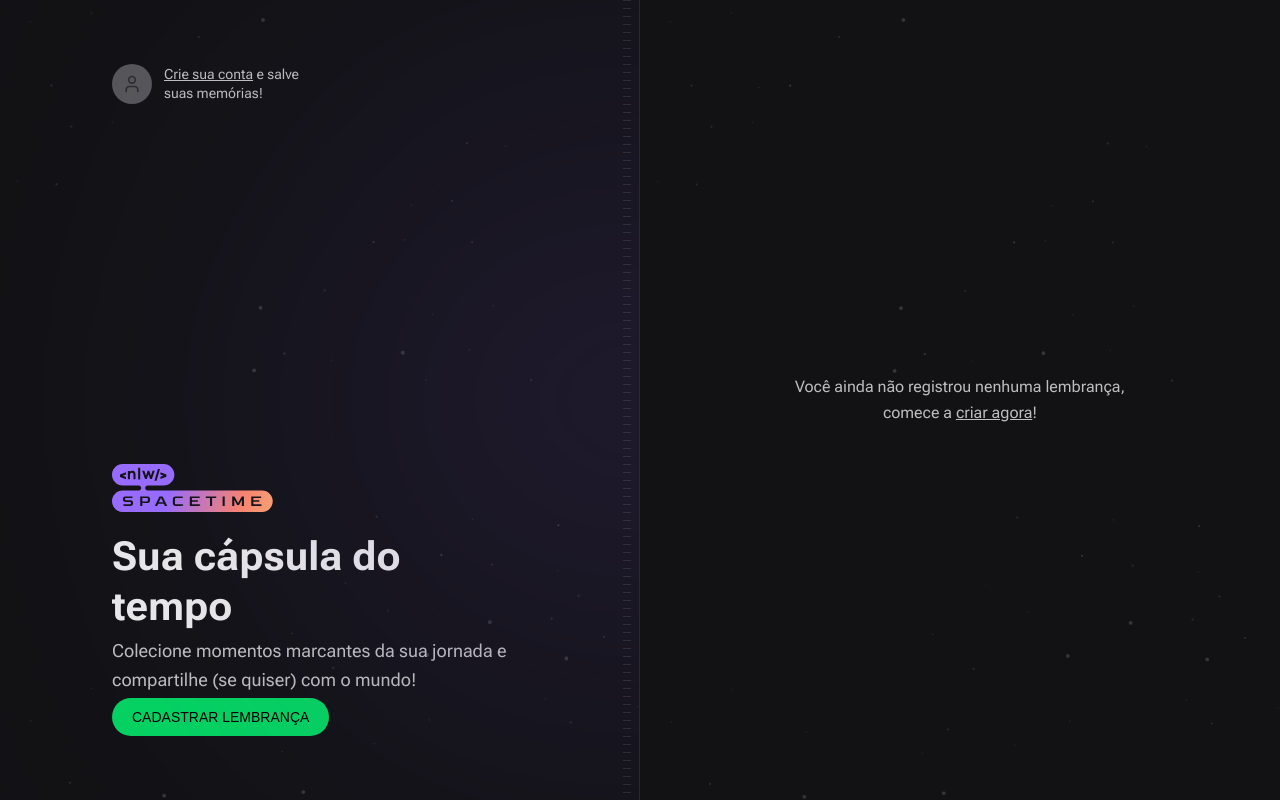
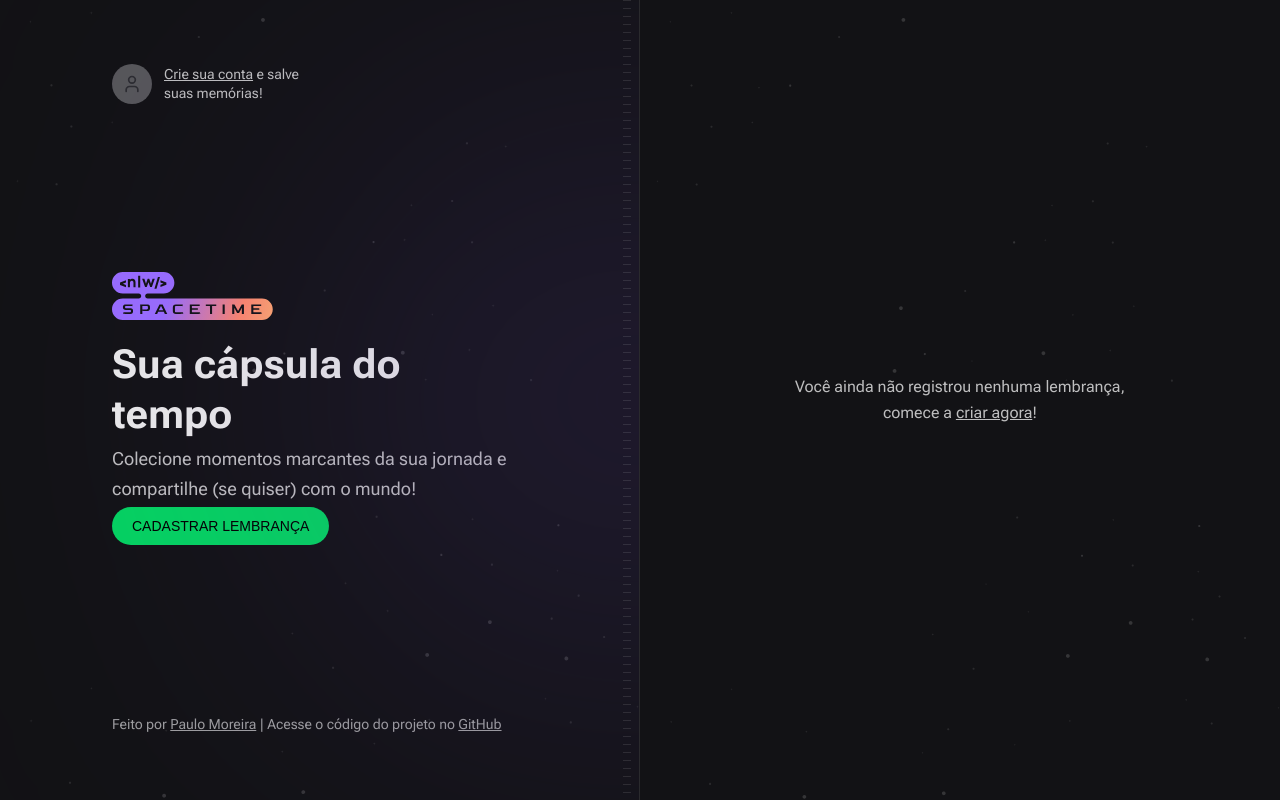
Before and after one commit to paulohmoreira/spacetime-web, a Next.js app: page / in a window 1280 px wide. Built offline with nearby package versions, Linux system fonts and the light colour scheme; a web font is replaced by a local one.

Commit message:
feat: add Copyright

```diff
--- a/src/app/page.tsx
+++ b/src/app/page.tsx
@@ -28,7 +28,7 @@ export default function Home() {
           </p>
         </a>
 
-        {/* Sign in */}
+        {/* Hero */}
         <div className="space-y-5">
           <Image src={logo} alt="Spacetime" />
           <div className="max-w-[420px] space-y-1">
@@ -47,6 +47,28 @@ export default function Home() {
             </a>
           </div>
         </div>
+
+        {/* Copyright */}
+        <div className="text-sm leading-relaxed text-gray-200">
+          Feito por{' '}
+          <a
+            className="underline hover:text-gray-100"
+            href="https://www.linkedin.com/in/pauloh-moreira/"
+            target="_blank"
+            rel="noreferrer"
+          >
+            Paulo Moreira
+          </a>{' '}
+          | Acesse o código do projeto no{' '}
+          <a
+            className="underline hover:text-gray-100"
+            href="https://github.com/paulohmoreira/spacetime-web"
+            target="_blank"
+            rel="noreferrer"
+          >
+            GitHub
+          </a>
+        </div>
       </div>
 
       {/* Right */}
```
